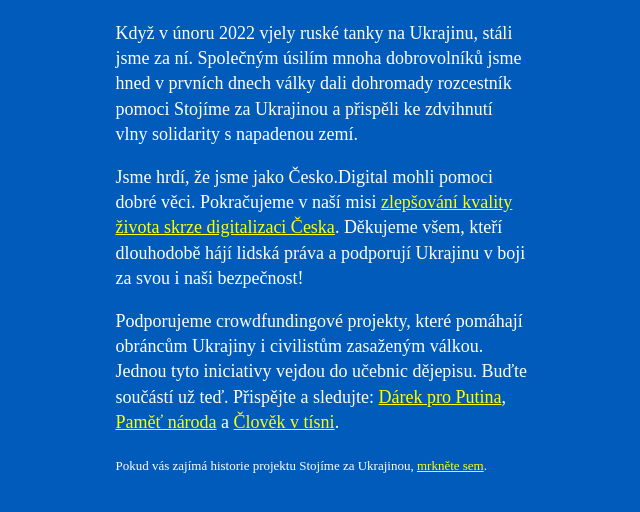
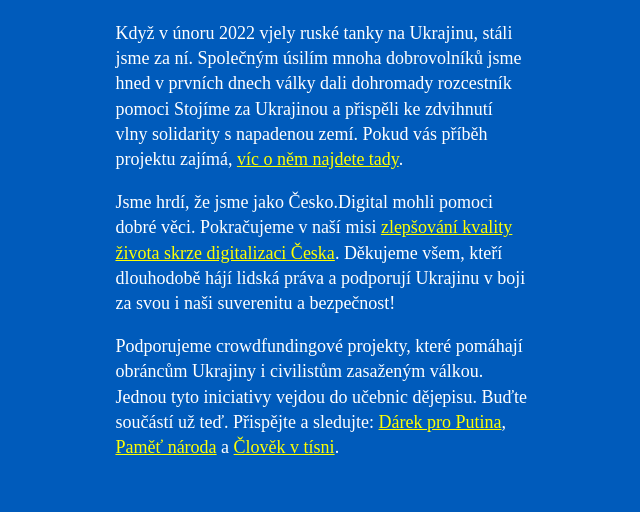
Before and after one commit to cesko-digital/stojimezaukrajinou.cz, a plain HTML site: page index.html in a window 1280 px wide. Shown: the part 158-670 px from the top of the page, without its empty margins (318-958 px from the left). Drawn offline with Linux system fonts and the light colour scheme; a web font is replaced by a local one.

Commit message:
Fine-tune copy

```diff
--- a/index.html
+++ b/index.html
@@ -41,10 +41,6 @@
         margin-top: 10vh;
       }
 
-      footer {
-        font-size: small;
-      }
-
       a {
         color: yellow;
       }
@@ -53,12 +49,12 @@
   <body>
     <main>
       <h1>Stojíme za Ukrajinou</h1>
-      <div>
       <p>
         Když v únoru 2022 vjely ruské tanky na Ukrajinu, stáli jsme za ní.
-          Společným úsilím mnoha dobrovolníků jsme hned v prvních dnech války
-          dali dohromady rozcestník pomoci Stojíme za Ukrajinou a přispěli ke
-          zdvihnutí vlny solidarity s napadenou zemí.
+        Společným úsilím mnoha dobrovolníků jsme hned v prvních dnech války dali
+        dohromady rozcestník pomoci Stojíme za Ukrajinou a přispěli ke zdvihnutí
+        vlny solidarity s napadenou zemí. Pokud vás příběh projektu zajímá,
+        <a href="archiv/">víc o něm najdete tady</a>.
       </p>
       <p>
         Jsme hrdí, že jsme jako Česko.Digital mohli pomoci dobré věci.
@@ -66,12 +62,12 @@
         <a href="https://cesko.digital"
           >zlepšování kvality života skrze digitalizaci Česka</a
         >. Děkujeme všem, kteří dlouhodobě hájí lidská práva a podporují
-          Ukrajinu v boji za svou i naši bezpečnost!
+        Ukrajinu v boji za svou i naši suverenitu a bezpečnost!
       </p>
       <p>
-          Podporujeme crowdfundingové projekty, které pomáhají obráncům Ukrajiny
-          i civilistům zasaženým válkou. Jednou tyto iniciativy vejdou do
-          učebnic dějepisu. Buďte součástí už teď. Přispějte a sledujte:
+        Podporujeme crowdfundingové projekty, které pomáhají obráncům Ukrajiny i
+        civilistům zasaženým válkou. Jednou tyto iniciativy vejdou do učebnic
+        dějepisu. Buďte součástí už teď. Přispějte a sledujte:
         <a href="https://www.zbraneproukrajinu.cz/">Dárek pro Putina</a>,
         <a href="https://www.darujme.cz/projekt/1205934">Paměť národa</a> a
         <a
@@ -79,11 +75,6 @@
           >Člověk v tísni</a
         >.
       </p>
-      </div>
-      <footer>
-        Pokud vás zajímá historie projektu Stojíme za Ukrajinou,
-        <a href="archiv/">mrkněte sem</a>.
-      </footer>
     </main>
   </body>
 </html>
```
Lines whose indentation alone changed are shown as unchanged.
